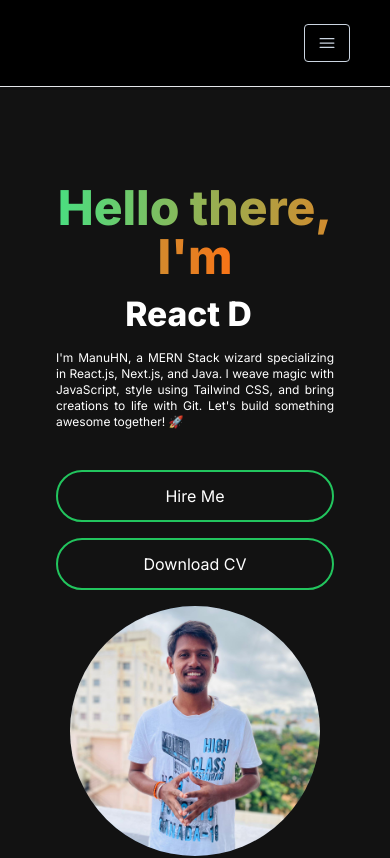
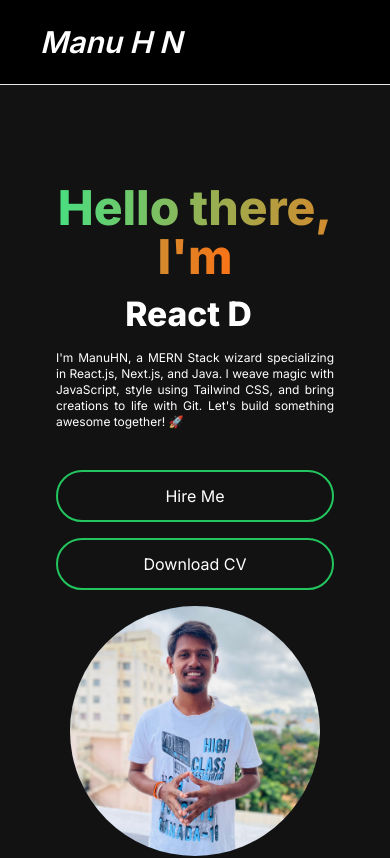
Before and after one commit to manu-hn/Portfolio-Next.js, a Next.js app: page / in a window 390 px wide. Shown: the top 858 px of the page. Built offline with nearby package versions, Linux system fonts and the light colour scheme.

Commit message:
Minor Bug for Mobile devices fixed

```diff
--- a/app/components/NavBar.js
+++ b/app/components/NavBar.js
@@ -28,9 +28,9 @@ const NavBar = () => {
             <div className='flex w-full justify-between items-center '>
                 <Link href={'/'}>
                     {/* <Image className='' src={'/images/HeaderNoBg.png'} alt='Header Logo' width={100} height={60} /> */}
-                    <h1 className='font-semibold text-3xl italic sm:text-sm md:text-3xl lg:text-4xl'>Manu H N</h1>
+                    <h1 className='font-semibold text-3xl italic sm:text-sm md:text-3xl lg:text-4xl text-white'>Manu H N</h1>
                 </Link>
-                <div className='mobile-menu block md:hidden '>
+                {/* <div className='mobile-menu block md:hidden '>
                     {
                         !isNavBarOpen ? (
                             <button onClick={()=>setIsNavBarOpen(true)} className='flex items-center px-3 py-2 border rounded border-slate-300 text-slate-300 hover:text-white hover:border-white'>
@@ -42,8 +42,8 @@ const NavBar = () => {
                             </button>
                         )
                     }
-                </div>
-                <div className='menu hidden md:block md:w-auto' id='navbar'>
+                </div> */}
+                {/* <div className='menu hidden md:block md:w-auto' id='navbar'>
                     <ul className='flex p-5 md:p-0 md:flex-row md:space-x-8 mt-0'>
                         {
                             navLink.map((link, index) => {
@@ -55,7 +55,7 @@ const NavBar = () => {
                             })
                         }
                     </ul>
-                </div>
+                </div> */}
             </div>
             {isNavBarOpen ? <MenuForMobile links={navLink} />: null}
         </nav>
```
